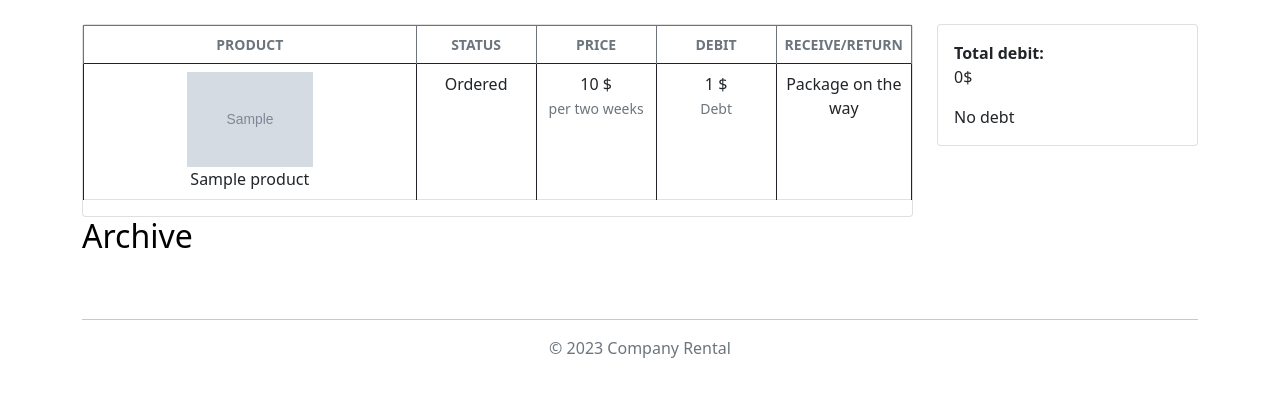
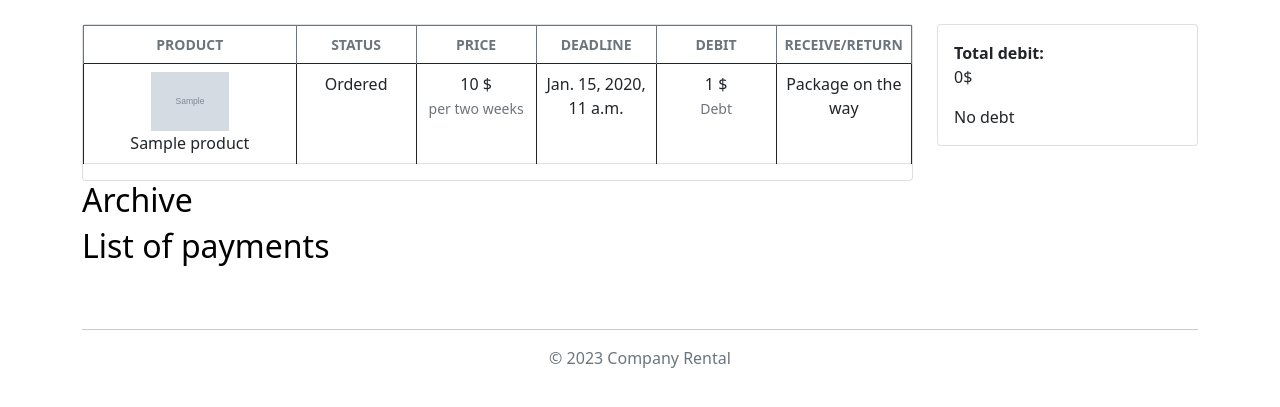
Before and after one commit to ktylzanowski/rental, a Django app: page /orders/ in a window 1280 px wide. Shown: the part 113-520 px from the top of the page. Run offline with Django 4.2, Linux system fonts and the light colour scheme; a user stored in the database is signed in; tables that the repository leaves empty hold one stand-in row (values such as "Sample post"); grey boxes marked "Sample" are stand-in pictures; parts of the project's set-up code (start-up, migrations or seed data) failed here and were passed over; some libraries are stand-ins or nearby versions.

Commit message:
minor changes

```diff
--- a/orders/models.py
+++ b/orders/models.py
@@ -59,6 +59,9 @@ class Order(models.Model):
     if_extended = models.BooleanField(default=False, null=True, blank=True)
     number_of_extensions = models.IntegerField(default=0, null=True, blank=True)
 
+    def total_cost(self):
+        return (self.number_of_extensions * self.total) + self.total
+
 
 class OrderItem(models.Model):
     product = models.ForeignKey(Product, on_delete=models.CASCADE)
--- a/templates/orders/orders.html
+++ b/templates/orders/orders.html
@@ -14,8 +14,9 @@
 								<th scope="col">Product</th>
 								<th scope="col" width="120">Status</th>
 								<th scope="col" width="120">Price</th>
+								<th scope="col" width="120">Deadline</th>
 								<th scope="col" width="120">Debit</th>
-								<th scope="col" width="120">Receive/Return </th>
+								<th scope="col" width="120">Receive/Return</th>
 							</tr>
 						</thead>
 						<tbody>
@@ -38,6 +39,11 @@
 											<p><small class="text-muted">per two weeks</small></p>
 										</div>
 									</td>
+									<td>
+										<div class="price-wrap">
+											<div class="price">{{ order.deadline }}</div>
+										</div>
+									</td>
 									<td class="text-right">
 										<div class="price-wrap">
 											<div class="price">{{ order.debt }} $</div>
@@ -48,7 +54,7 @@
 										<div class="price-wrap">
 											{% if order.status == "Delivered" %}
 												<div class="price"><a href="{% url 'ReturnView' pk=order.pk %}">Return</a></div>
-											{% elif order.shipping.shipping_method == "Personal Pickup" %}
+											{% elif order.shipping.shipping_method.name == "Personal Pickup" %}
 												Personal Pickup
 											{% else %}
 												Package on the way
@@ -81,6 +87,7 @@
 				</div>
 			</aside>
 			<h2><a href="{% url 'OrdersArchive' %}">Archive</a></h2>
+			<h2><a href="{% url 'PaymentListView' %}">List of payments</a></h2>
 		</div>
 </section>
 
--- a/templates/orders/ordersarchive.html
+++ b/templates/orders/ordersarchive.html
@@ -11,6 +11,7 @@
 							<tr class="small text-uppercase">
 								<th>Product</th>
 								<th scope="col" width="120">Return Date</th>
+								<th scope="col" width="120">Total cost</th>
 							</tr>
 						</thead>
 						<tbody>
@@ -27,6 +28,11 @@
 											<div class="price">{{order.return_date}}</div>
 										</div>
 									</td>
+									<td>
+										<div class="price-wrap">
+											<div class="price">{{order.total_cost}}$</div>
+										</div>
+									</td>
 								</tr>
 							{% endfor %}
 						</tbody>
```
